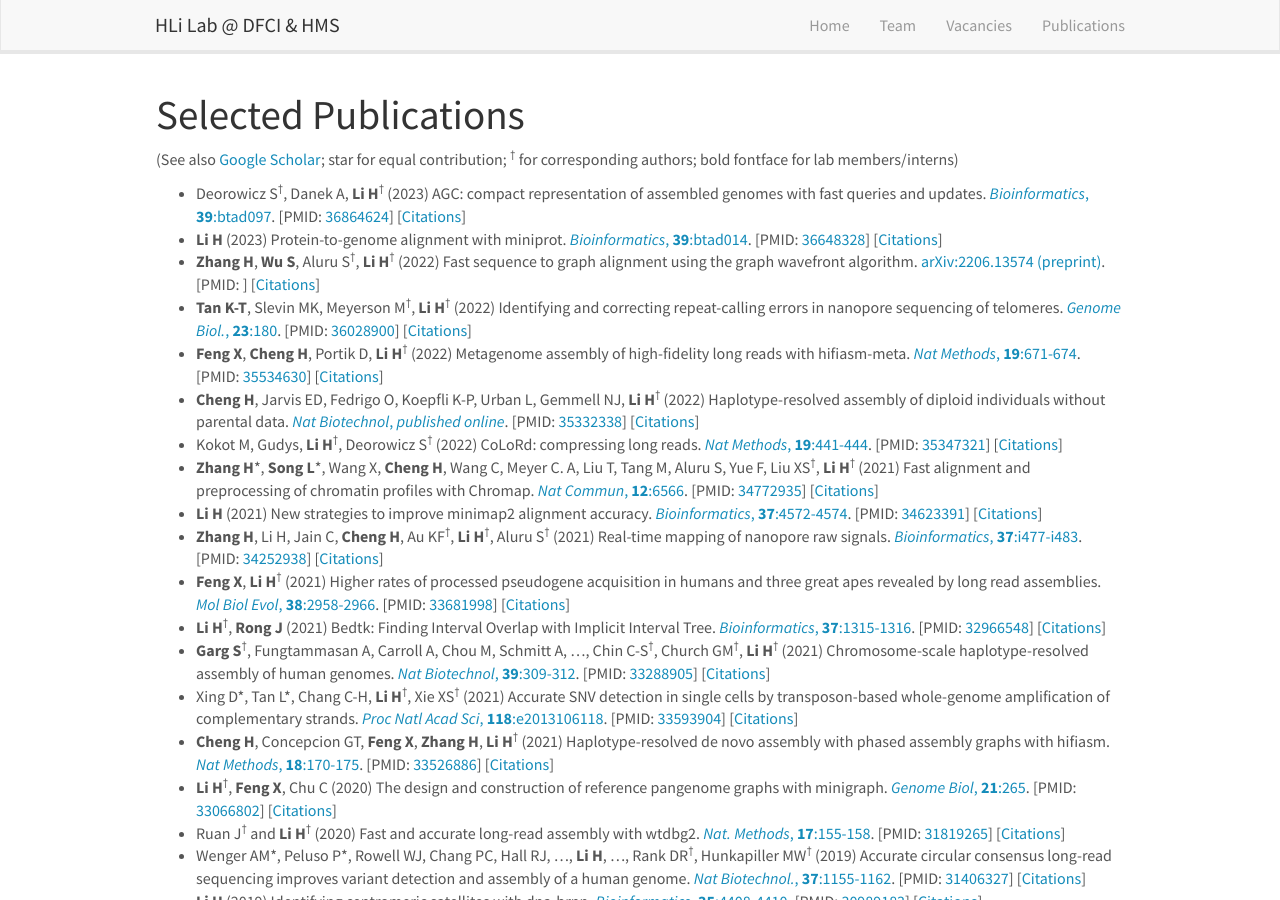
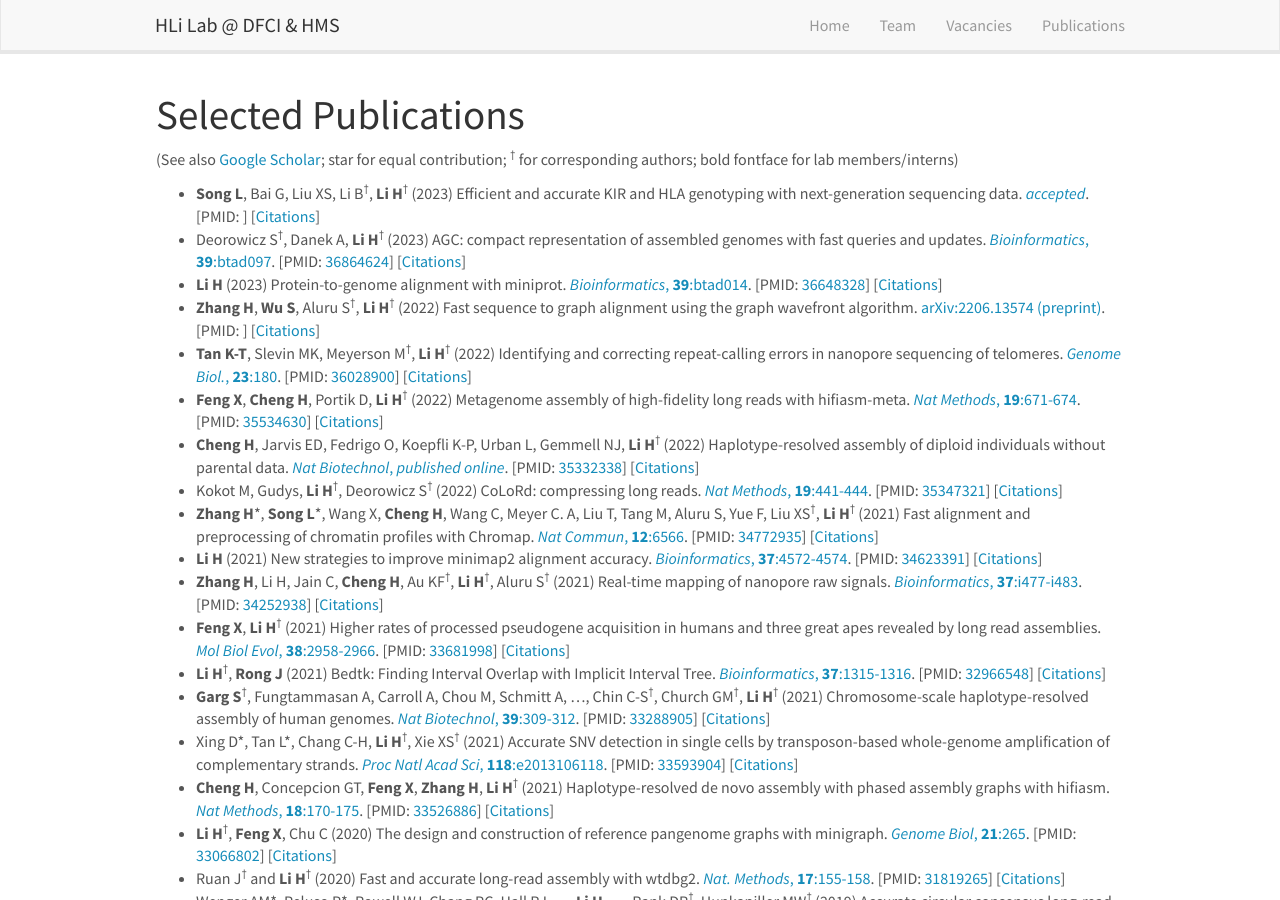
Before and after one commit to hlilab/hlilab.github.io, a Jekyll site: the page built from _pages/publications.md, in a window 1280 px wide and 900 px high. Built offline with Jekyll 4.4.1, drawn with Linux system fonts in a browser that asks for light colours; nearby versions of some CDN libraries; comment, search, counter and statistics services are not loaded.

Commit message:
added T1K

```diff
--- a/_data/recentpub.yml
+++ b/_data/recentpub.yml
@@ -1,3 +1,10 @@
+- title: "Efficient and accurate KIR and HLA genotyping with next-generation sequencing data"
+  authors: <b>Song L</b>, Bai G, Liu XS, Li B<sup>&#8224;</sup>, <b>Li H</b><sup>&#8224;</sup>
+  year: 2023
+  url: https://www.biorxiv.org/content/10.1101/2022.10.26.513955v1
+  display: <i>accepted</i>
+  type: 1
+
 - title: "AGC: compact representation of assembled genomes with fast queries and updates"
   authors: Deorowicz S<sup>&#8224;</sup>, Danek A, <b>Li H</b><sup>&#8224;</sup>
   year: 2023
```
